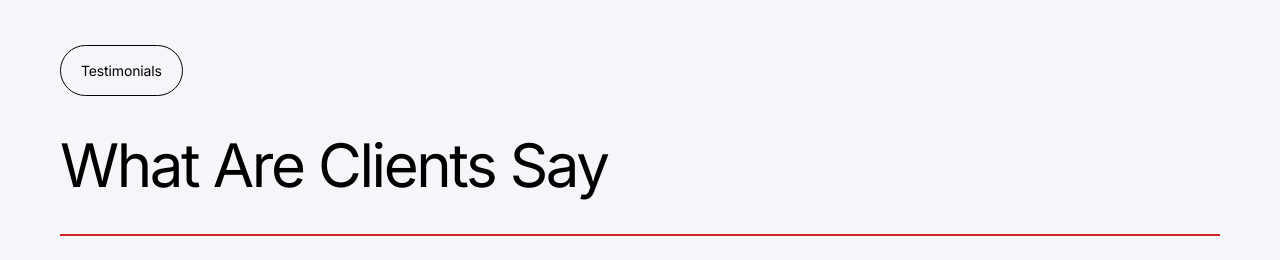
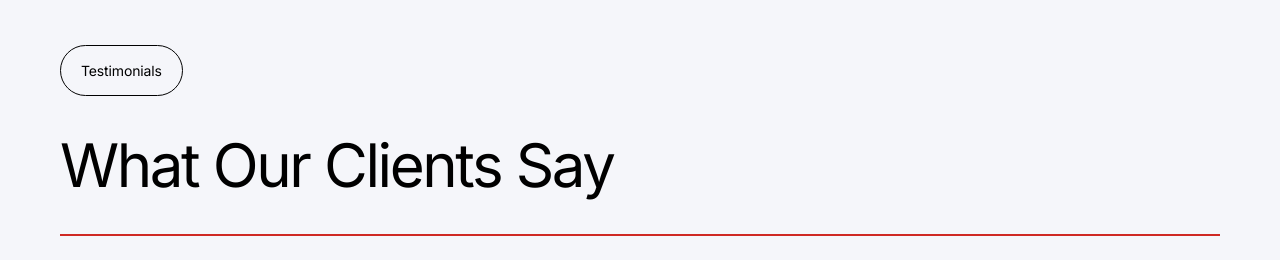
Before and after one commit to High6-Corporation/santaclara, a Next.js app: page / in a window 1280 px wide. Shown: the part 4520-4780 px from the top of the page. Built offline with nearby package versions, Linux system fonts and the light colour scheme; no server answers.

Commit message:
Fixed Quick QA Findings

```diff
--- a/app/components/sections/homepage/TestimonialsSection.tsx
+++ b/app/components/sections/homepage/TestimonialsSection.tsx
@@ -58,7 +58,7 @@ export function TestimonialsSection() {
             <div className="inline-flex items-center justify-center px-[20px] py-[14px] rounded-[100px] border border-black">
               <span className="font-body font-normal text-[14px] text-black tracking-[-0.14px] whitespace-nowrap">Testimonials</span>
             </div>
-            <h2 className="font-body font-normal text-[36px] md:text-[48px] lg:text-[60px] text-black tracking-[-2.4px]">What Are Clients Say</h2>
+            <h2 className="font-body font-normal text-[36px] md:text-[48px] lg:text-[60px] text-black tracking-[-2.4px]">What Our Clients Say</h2>
             <div className="w-full h-[2px] bg-[#CF2923]" />
           </div>
 
```
